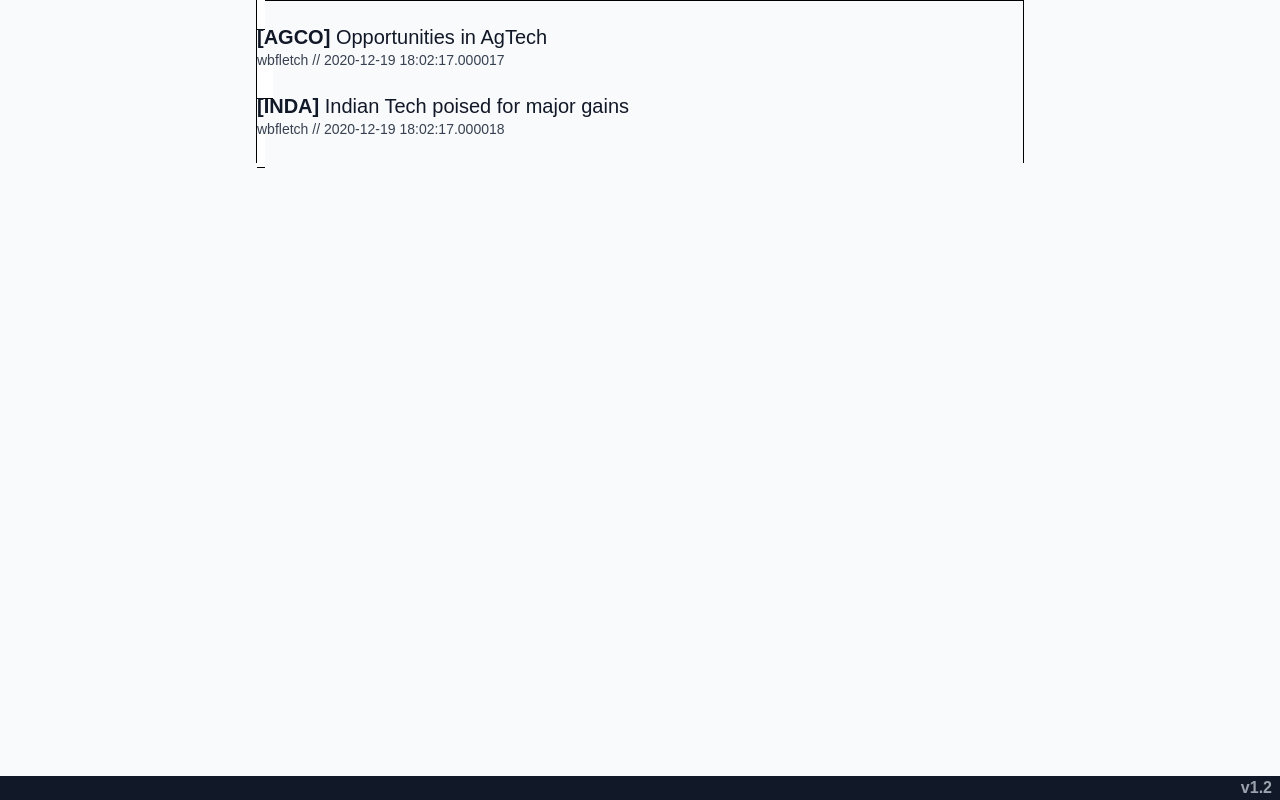
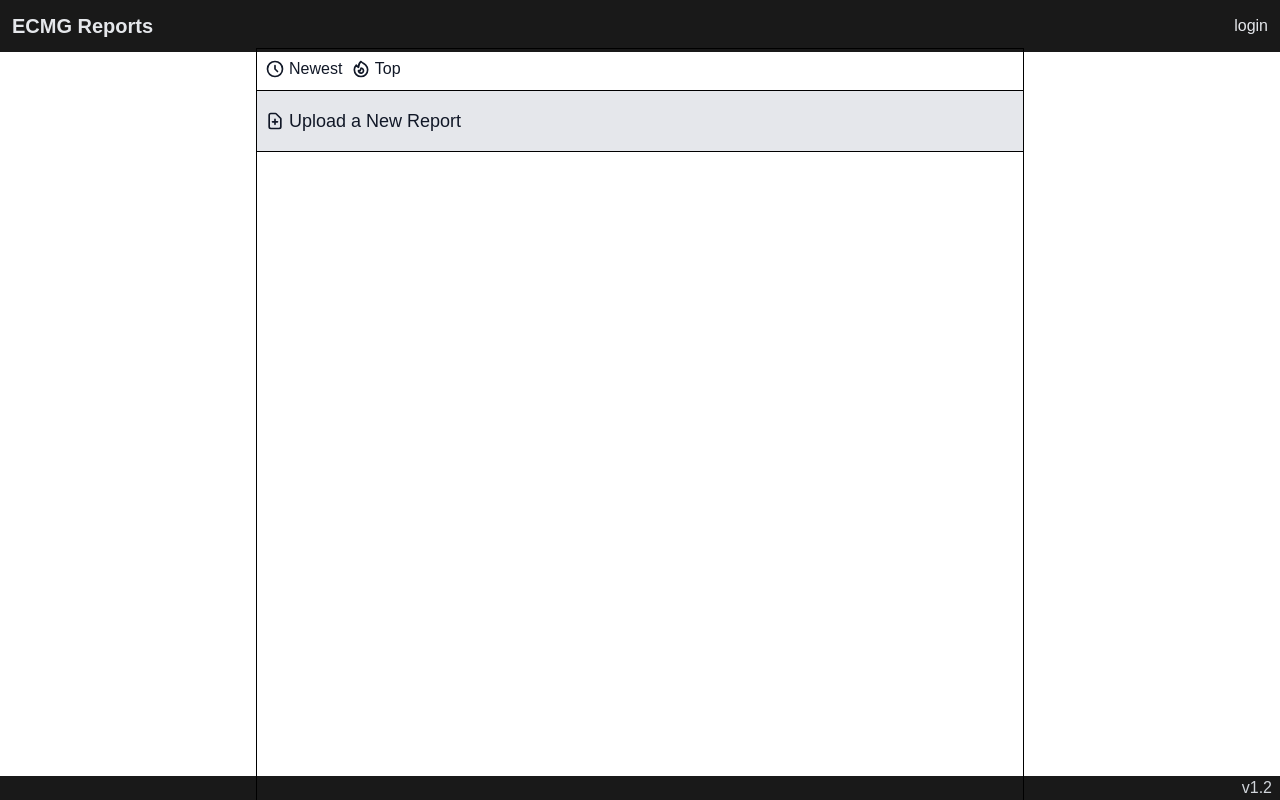
Before and after one commit to ECMGIU/ReportSubmission, a Flask app: page / in a window 1280 px wide. Run offline with Flask 2, Linux system fonts and the light colour scheme; data that the repository does not hold is empty; some web fonts are replaced.

Commit message:
just chaging everything

```diff
--- a/app.py
+++ b/app.py
@@ -12,7 +12,7 @@
 app.config['SQLALCHEMY_TRACK_MODIFICATIONS'] = False
 
 db = SQLAlchemy(app)
-migrate = Migrate(app, db)
+migrate = Migrate(app, db, render_as_batch=True)
 
 
 class Report(db.Model):
@@ -21,35 +21,20 @@
     title = db.Column(db.String(50))
     ticker = db.Column(db.String(4))
     date = db.Column(db.DateTime(), default=datetime.utcnow)
-    team = db.Column(db.String(), db.ForeignKey('team.name'))
+    team_id = db.Column(db.Integer, db.ForeignKey('team.name'))
 
 
 class Team(db.Model):
     id = db.Column(db.Integer, primary_key=True)
     name = db.Column(db.String)
     manager = db.Column(db.String(8))
+    color = db.Column(db.String(12))
     reports = db.relationship('Report', backref='team', lazy='dynamic')
 
 
 @app.route('/')
 def list_reports():
-    # reports will be replaced with a database query eventually
-    reports = [
-        {
-            'ticker': 'AGCO',
-            'title': 'Opportunities in AgTech',
-            'username': 'wbfletch',
-            'url': 'https://wadefletcher.com',
-            'date': datetime.now()
-        },
-        {
-            'ticker': 'INDA',
-            'title': 'Indian Tech poised for major gains',
-            'username': 'wbfletch',
-            'url': 'https://wadefletcher.com',
-            'date': datetime.now()
-        }
-    ]
+    reports = Report.query.all()
     return render_template('list_reports.html', reports=reports)
 
 
--- a/templates/base.html
+++ b/templates/base.html
@@ -16,16 +16,23 @@
                 font-family: 'Inter var', sans-serif;
             }
         }
+
+        html {
+            font-family: Arial, serif;
+        }
     </style>
 </head>
-<nav class="px-2 w-full absolute bottom-0 bg-gray-900 text-gray-400 font-semibold">
-    Home
+<nav class="flex items-center p-3 w-full absolute top-0 bg-black bg-opacity-90 text-gray-200">
+    <div class="font-semibold flex-1 text-xl">ECMG Reports</div>
+    <a href="#" class="text-md">login</a>
 </nav>
-<body class="antialiased bg-gray-50 overscroll-none text-gray-900">
+
+<body class="antialiased overscroll-none text-gray-900">
 {% block content %}
 {% endblock %}
 </body>
-<footer class="px-2 w-full absolute bottom-0 bg-gray-900 text-gray-400 text-right font-semibold">
+
+<footer class="px-2 w-full absolute bottom-0 bg-black bg-opacity-90 text-gray-300 text-right font-medium">
     v1.2
 </footer>
 </html>
--- a/templates/list_reports.html
+++ b/templates/list_reports.html
@@ -3,16 +3,50 @@
 {% block title %}All Reports{% endblock %}
 
 {% block content %}
-    <div class="max-w-3xl mx-auto">
-        <div class="border border-b-0 border-black">
+    <div class="max-w-3xl mx-auto flex flex-col h-screen pt-12">
+        <div class="border border-black border-b-0 p-2 pb-1 space-x-1">
+            <a href="" class="inline-flex items-center">
+                <svg xmlns="http://www.w3.org/2000/svg" class="w-5 h-5 mr-1" fill="none" viewBox="0 0 24 24"
+                     stroke="currentColor">
+                    <path stroke-linecap="round" stroke-linejoin="round" stroke-width="2"
+                          d="M12 8v4l3 3m6-3a9 9 0 11-18 0 9 9 0 0118 0z"></path>
+                </svg>
+                Newest
+            </a>
+            <a href="" class="inline-flex items-center">
+                <svg xmlns="http://www.w3.org/2000/svg" class="w-5 h-5 mr-1" fill="none" viewBox="0 0 24 24"
+                     stroke="currentColor">
+                    <path stroke-linecap="round" stroke-linejoin="round" stroke-width="2"
+                          d="M17.657 18.657A8 8 0 016.343 7.343S7 9 9 10c0-2 .5-5 2.986-7C14 5 16.09 5.777 17.656 7.343A7.975 7.975 0 0120 13a7.975 7.975 0 01-2.343 5.657z"></path>
+                    <path stroke-linecap="round" stroke-linejoin="round" stroke-width="2"
+                          d="M9.879 16.121A3 3 0 1012.015 11L11 14H9c0 .768.293 1.536.879 2.121z"></path>
+                </svg>
+                Top
+            </a>
+        </div>
+
+        <a href=""
+           class="border border-b-0 bg-gray-200 font-medium border-black px-2 py-4 inline-flex items-center w-full hover:bg-gray-300 text-lg">
+            <svg xmlns="http://www.w3.org/2000/svg" fill="none" class="w-5 h-5 mr-1" viewBox="0 0 24 24"
+                 stroke="currentColor">
+                <path stroke-linecap="round" stroke-linejoin="round" stroke-width="2"
+                      d="M9 13h6m-3-3v6m5 5H7a2 2 0 01-2-2V5a2 2 0 012-2h5.586a1 1 0 01.707.293l5.414 5.414a1 1 0 01.293.707V19a2 2 0 01-2 2z"></path>
+            </svg>
+            Upload a New Report
+        </a>
+
+        <div class="border border-b-0 border-black overflow-y-scroll flex-1 pb-6">
             {% for report in reports %}
-                <a href="{{ report.url }}" class="flex-block bg-white p-2 border-black border-b hover:bg-gray-100">
-                    <div class="text-xl leading-tight">
-                        <span class="font-semibold">[{{ report.ticker }}]</span>
-                        {{ report.title }}
-                    </div>
-                    <div class="text-gray-700 text-sm font-medium">
-                        {{ report.username }} // {{ report.date }}
+                <a href="{{ report.url }}" class="flex items-stretch bg-white border-black border-b hover:bg-gray-100">
+                    <div class="w-2 bg-{{ report.team.color }}-600 border-black border-r"></div>
+                    <div class="p-2">
+                        <div class="text-xl leading-tight font-medium">
+                            [{{ report.ticker }}]
+                            {{ report.title }}
+                        </div>
+                        <div class="text-gray-700 text-sm font-medium">
+                            {{ report.username }} // {{ report.date }}
+                        </div>
                     </div>
                 </a>
             {% endfor %}
```
Also changed, not shown: fake.py (+13 -7 lines), migrations/versions/0444a69e89bd_.py (renamed from migrations/versions/a2718421b221_.py, +6 -5 lines), requirements.txt (+10 -0 lines).
